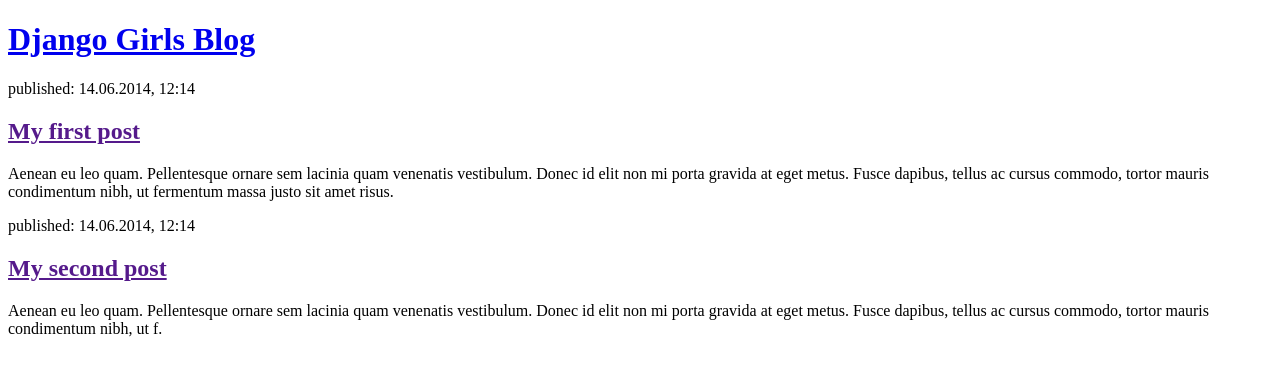
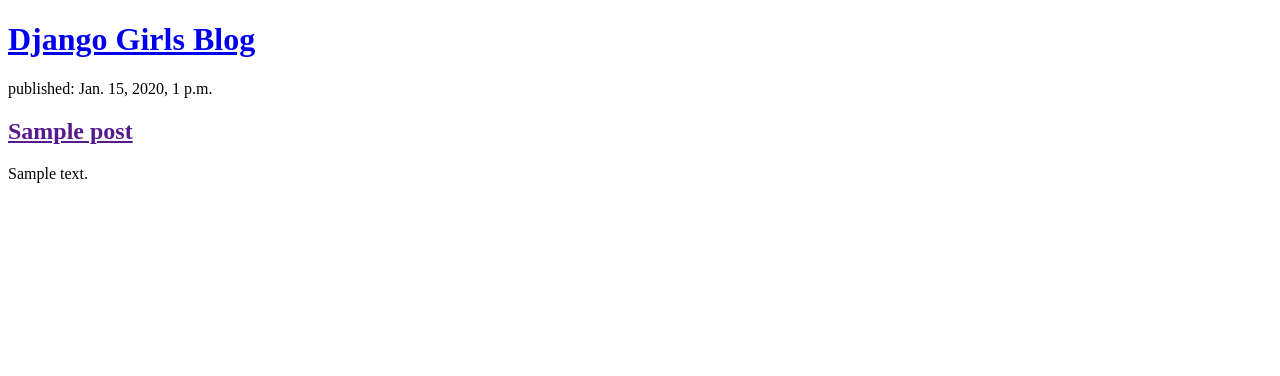
Before and after one commit to Seflek26/my-first-blog, a Django app: page / in a window 1280 px wide. Shown: the top 376 px of the page. Run offline with Django 3.2, Linux system fonts and the light colour scheme; tables that the repository leaves empty hold one stand-in row (values such as "Sample post").

Commit message:
Modified templates to display posts from database.

```diff
--- a/blog/templates/blog/post_list.html
+++ b/blog/templates/blog/post_list.html
@@ -2,23 +2,19 @@
 <html lang="en">
 <head>
     <meta charset="UTF-8">
-    <title>Title</title>
+    <title>Django Girls Blog</title>
 </head>
     <body>
         <div>
             <h1><a href="/">Django Girls Blog</a></h1>
         </div>
-
+        {% for post in posts %}
         <div>
-            <p>published: 14.06.2014, 12:14</p>
-            <h2><a href="">My first post</a></h2>
-            <p>Aenean eu leo quam. Pellentesque ornare sem lacinia quam venenatis vestibulum. Donec id elit non mi porta gravida at eget metus. Fusce dapibus, tellus ac cursus commodo, tortor mauris condimentum nibh, ut fermentum massa justo sit amet risus.</p>
+            <p>published: {{ post.published_date }}</p>
+            <h2><a href="">{{ post.title }}</a></h2>
+            <p>{{ post.text|linebreaksbr }}</p>
         </div>
-
-        <div>
-            <p>published: 14.06.2014, 12:14</p>
-            <h2><a href="">My second post</a></h2>
-            <p>Aenean eu leo quam. Pellentesque ornare sem lacinia quam venenatis vestibulum. Donec id elit non mi porta gravida at eget metus. Fusce dapibus, tellus ac cursus commodo, tortor mauris condimentum nibh, ut f.</p>
+         {% endfor %}
         </div>
     </body>
 </html>
--- a/blog/views.py
+++ b/blog/views.py
@@ -1,4 +1,8 @@
 from django.shortcuts import render
+from .models import Post
+from django.utils import timezone
+
 
 def post_list(request):
-    return render(request, "blog/post_list.html", {})
+    posts = Post.objects.filter(published_date__lte=timezone.now()).order_by("published_date")
+    return render(request, "blog/post_list.html", {"posts": posts})
```
